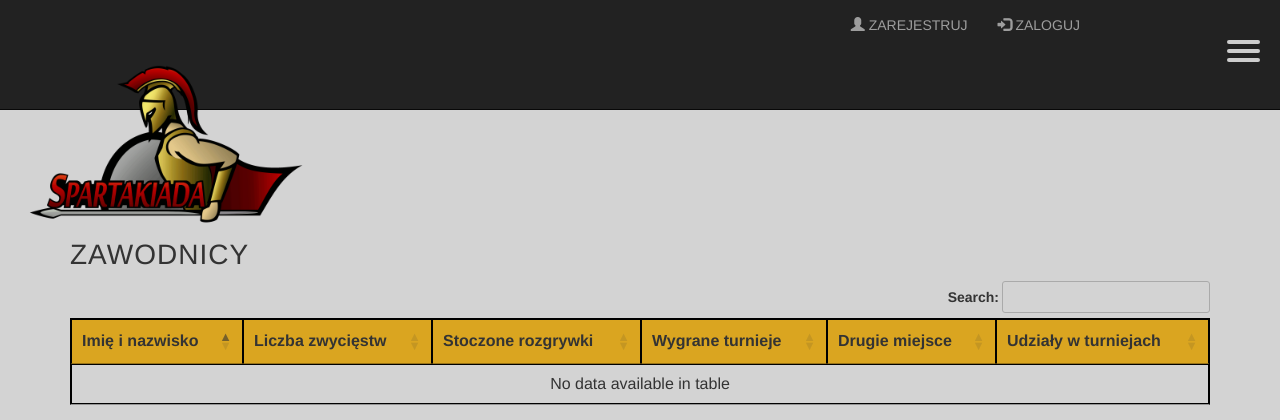
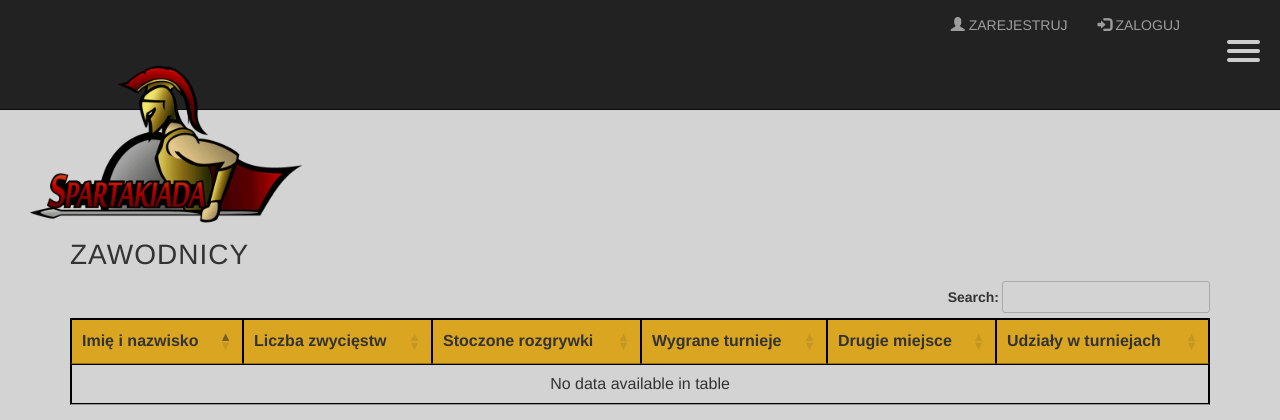
Before and after one commit to tiwanowski96/Spartakiada, a Django app: template spartakiada/templates/spartakiada/stats.html in a window 1280 px wide. Shown: the top 420 px of the page. Run offline with Django 3.2, Linux system fonts and the light colour scheme; the template is opened without the code that fills it, so the values that code supplies are empty; some libraries are stand-ins or nearby versions.

Commit message:
Fix Login container movement

```diff
--- a/spartakiada/static/spartakiada/style.css
+++ b/spartakiada/static/spartakiada/style.css
@@ -176,7 +176,7 @@ ol {
 .loginContainer {
     display: table-cell;
     width: inherit;
-    padding-right: 25vh;
+    padding-right: 100px;
 }
 
 .siteWrapper {
```
